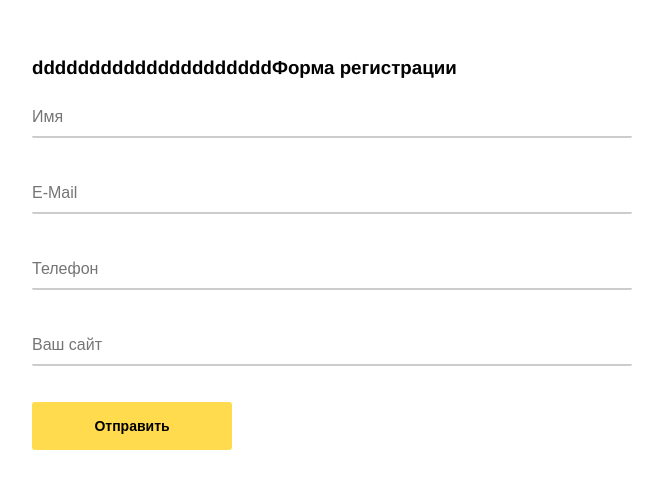
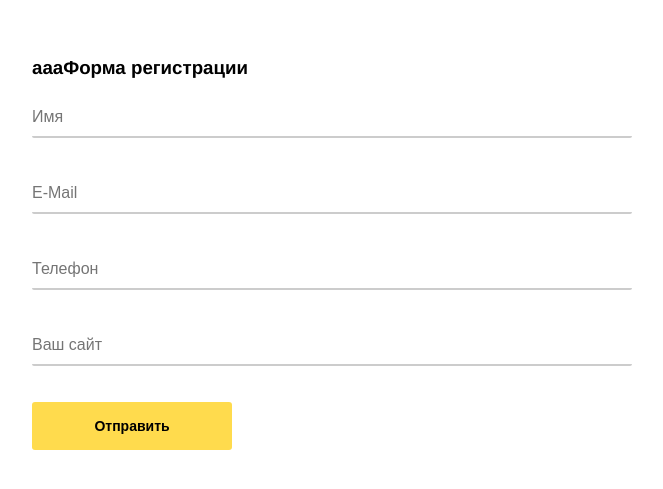
Before and after one commit to TretyakIrina/IrinaTretyak, a plain HTML site: page index.html in a window 1280 px wide. Shown: the part 231-720 px from the top of the page, without its empty margins (308-971 px from the left). Drawn offline with Linux system fonts and the light colour scheme.

Commit message:
My 3 commit

```diff
--- a/index.html
+++ b/index.html
@@ -17,7 +17,7 @@
         </div>
         <div class="block">
             <form class="form" name="register" action="http://httpbin.org/post" method="POST">
-                <h3>dddddddddddddddddddddФорма регистрации</h3>
+                <h3>aaaФорма регистрации</h3>
 
                 <fieldset class="form__fieldset">
                     <div class="form__field">
```
